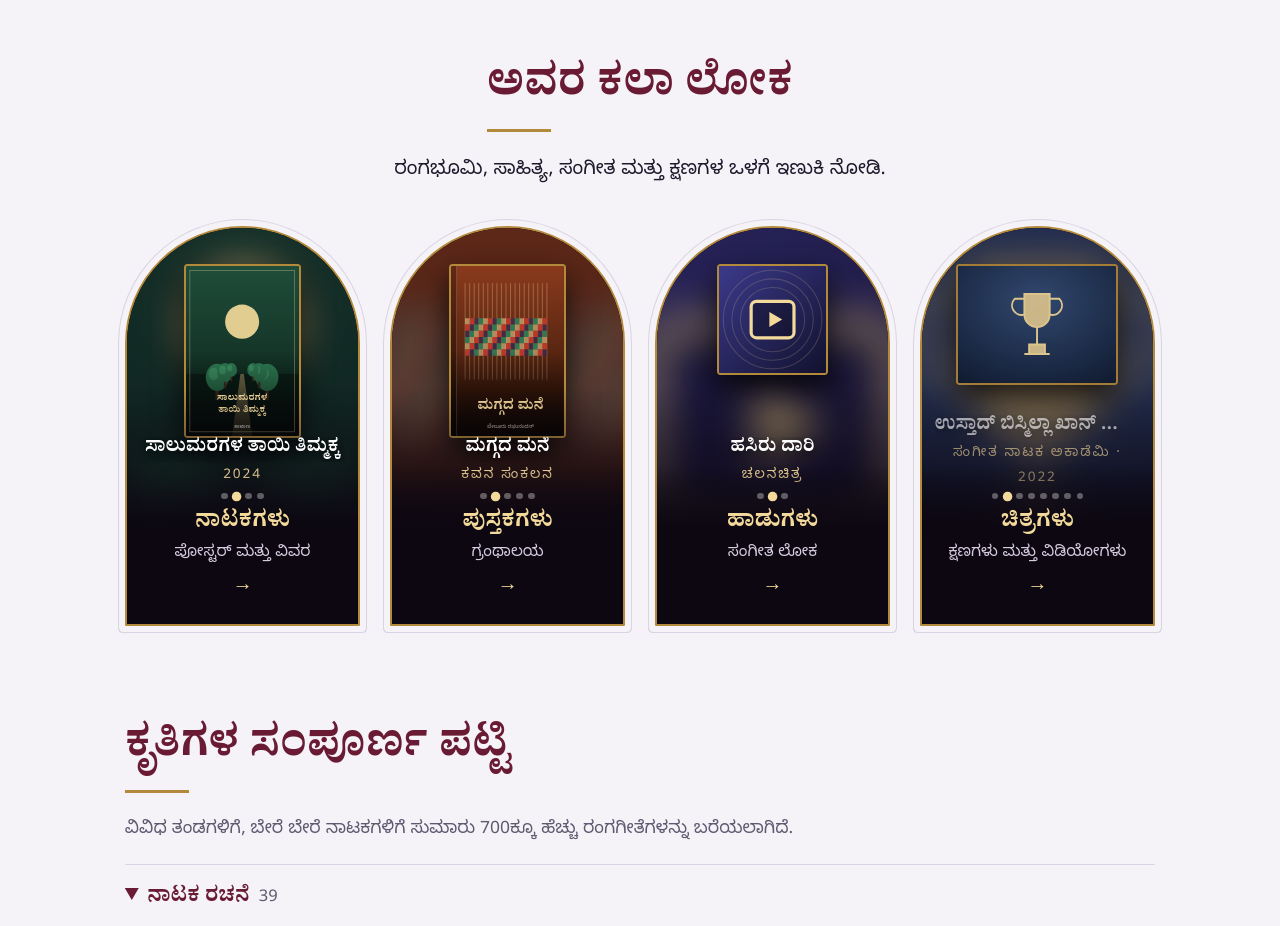
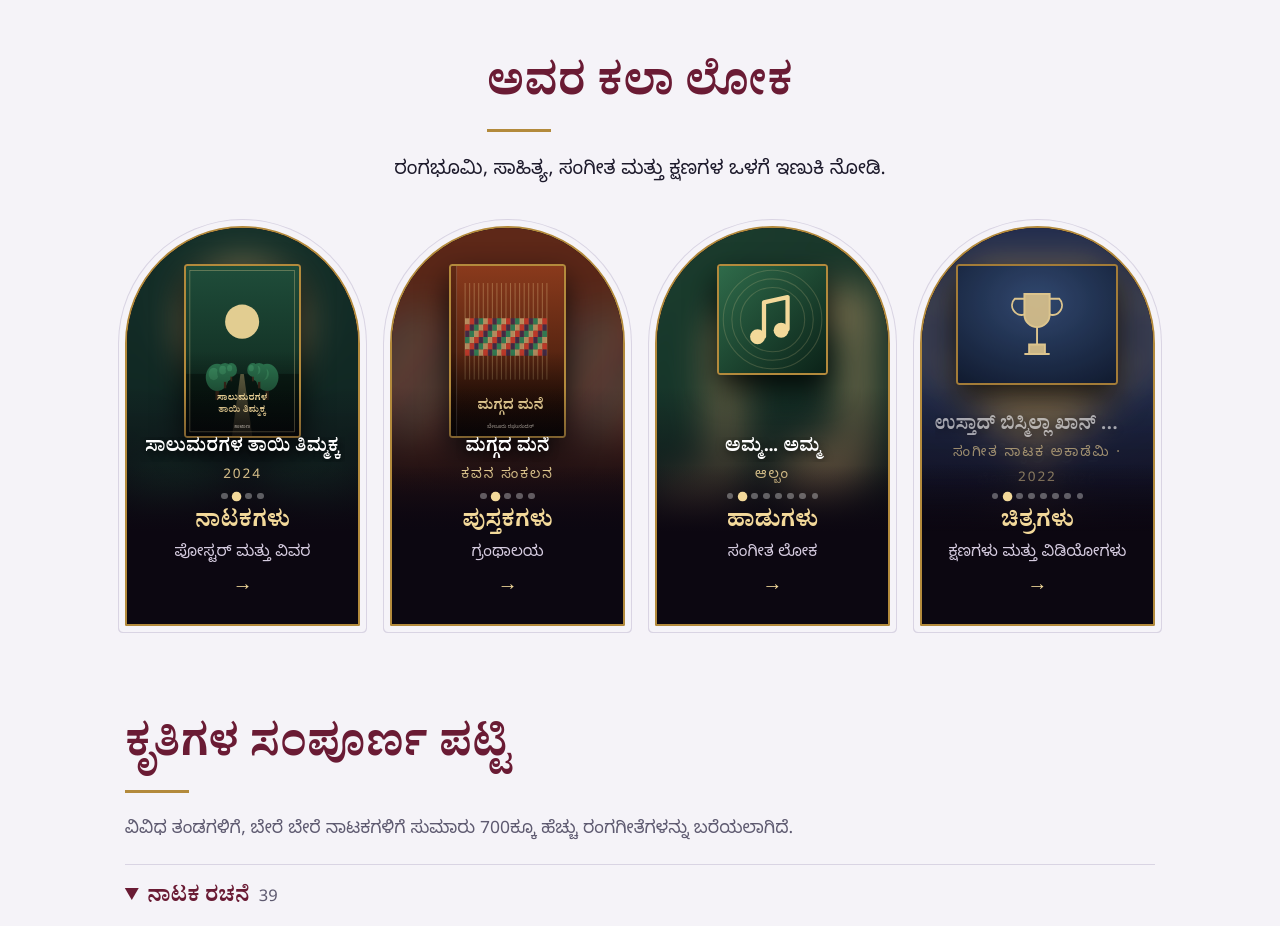
Before and after one commit to ShrinivasaPH/belurraghunandan, a plain HTML site: page index.html in a window 1280 px wide. Shown: the part 2560-3486 px from the top of the page. Drawn offline with nearby package versions, Linux system fonts and the light colour scheme.

Commit message:
The songs working

```diff
--- a/index.html
+++ b/index.html
@@ -478,6 +478,7 @@ body.view>*:not(header):not(footer):not(.vsec):not(#top-btn):not(#glb):not(#npf)
 .hub .fr-music{width:48%}.hub .fr-gallery{width:70%;top:14%}
 .hub .sl.on .kb.fr{animation:none}
 @media (prefers-reduced-motion:reduce){.hub .sl,.hub .sc{transition:none}.hub .sl.on .kb{animation:none}}
+.npfly.nol{display:grid;place-items:center;overflow:hidden;-webkit-mask-image:none;mask-image:none;padding:0}.nolyr{font:700 clamp(6rem,18vw,12rem)/1 var(--serif);color:#ffffff1f}
 </style>
 </head>
 <body>
@@ -822,12 +823,150 @@ var BOOKS=[
 ];
 var TYPES={play:{kn:'ನಾಟಕ',en:'Play'},film:{kn:'ಚಲನಚಿತ್ರ',en:'Film'},album:{kn:'ಆಲ್ಬಂ',en:'Album'}};
 var SONGS=[
- {id:'s1',src:'audio/sample-1.mp3',t:{kn:'ತೆರೆ ಸರಿಯಿತು',en:'Tere Sariyitu'},type:'play',used:{kn:'ಮಾದರಿ ನಾಟಕ',en:'Sample Play'},year:'2024',by:'',
-  ly:[[1.5,'ತೆರೆ ಸರಿಯಿತು ಬೆಳಕು ಮೂಡಿತು','Tere sariyitu belaku moodithu'],[5.5,'ರಂಗದ ಮೇಲೆ ಕನಸು ಅರಳಿತು','Rangada mele kanasu aralithu'],[9.5,'ಮೌನದ ಮಾತು ಹಾಡಾಗಿ ಬಂತು','Mounada maatu haadaagi banthu'],[13.5,'ಹೃದಯದ ಧ್ವನಿ ದೀಪವಾಯಿತು','Hrudayada dhwani deepavaayithu'],[17.5,'ಕಥೆಯ ಹೆಜ್ಜೆ ಮುಂದೆ ಸಾಗಿತು','Katheya hejje munde saagithu'],[21,'ರಂಗ ಮತ್ತೆ ನಗುತ ನಿಂತಿತು','Ranga matte naguta nintitu']]},
- {id:'s2',src:'audio/sample-2.mp3',t:{kn:'ಹಸಿರು ದಾರಿ',en:'Hasiru Daari'},type:'film',used:{kn:'ಮಾದರಿ ಚಲನಚಿತ್ರ',en:'Sample Film'},year:'2023',by:'',
-  ly:[[1.5,'ಹಸಿರು ದಾರಿ ಹಾಡು ಹಾಡಿತು','Hasiru daari haadu haadithu'],[5.5,'ಮರದ ನೆರಳು ಕಥೆ ಹೇಳಿತು','Marada neralu kathe helithu'],[9.5,'ಬೇರು ಆಳಕೆ ಇಳಿದು ನಿಂತಿತು','Beru aalake ilidu nintithu'],[13.5,'ಚಿಗುರು ಆಕಾಶ ನೋಡಿ ನಕ್ಕಿತು','Chiguru aakaasha nodi nakkithu'],[17.5,'ಕಾಲ ಹರಿದರೂ ನೆನಪು ಉಳಿಯಿತು','Kaala haridaru nenapu uliyithu'],[21,'ಹಸಿರು ದಾರಿ ಮುಂದೆ ಸಾಗಿತು','Hasiru daari munde saagithu']]},
- {id:'s3',src:'audio/sample-3.mp3',t:{kn:'ನೂಲಿನ ಹಾಡು',en:'Noolina Haadu'},type:'album',used:{kn:'ಮಾದರಿ ಆಲ್ಬಂ',en:'Sample Album'},year:'2025',by:'',
-  ly:[[1.5,'ನೂಲು ನೂಲು ಬೆಸೆದು ಬಂತು','Noolu noolu besedu banthu'],[5.5,'ಮಗ್ಗದ ಲಯ ಮನೆಯ ತುಂಬಿತು','Maggada laya maneya tumbithu'],[9.5,'ಬಣ್ಣ ಬಣ್ಣ ಕನಸು ನೇಯ್ದೆ','Banna banna kanasu neyde'],[13.5,'ಕೈಯ ಕಲೆ ಹಾಡಾಗಿ ಹರಿಯಿತು','Kaiya kale haadaagi hariyithu'],[17.5,'ಸಂಜೆ ಬೆಳಕು ಮೆಲ್ಲ ಇಳಿಯಿತು','Sanje belaku mella iliyithu'],[21,'ಮಗ್ಗ ಮೌನ ಹಾಡು ಉಳಿಯಿತು','Magga mouna haadu uliyithu']]}
+ {
+  "id": "kaituttu",
+  "src": "audios/Kaituttu Kannada Jukebox Rajguru Nayana Sooda Beluru Raghunandan.mp3",
+  "t": {
+   "kn": "ಕೈತುತ್ತು",
+   "en": "Kaituttu (Jukebox)"
+  },
+  "type": "album",
+  "used": {
+   "kn": "ಕೈತುತ್ತು ಜ್ಯೂಕ್‌ಬಾಕ್ಸ್",
+   "en": "Kaituttu Jukebox"
+  },
+  "year": "",
+  "by": "",
+  "ly": []
+ },
+ {
+  "id": "amma",
+  "src": "audios/ಶ್ವೇತಗಾನ ಬೇಲೂರು ರಘುನಂದನ್ ಅಮ್ಮ... ಅಮ್ಮ.mp3",
+  "t": {
+   "kn": "ಅಮ್ಮ... ಅಮ್ಮ",
+   "en": "Amma... Amma"
+  },
+  "type": "album",
+  "used": {
+   "kn": "ಶ್ವೇತಗಾನ",
+   "en": "Shwetagaana"
+  },
+  "year": "",
+  "by": "",
+  "ly": []
+ },
+ {
+  "id": "kannadi",
+  "src": "audios/ಶ್ವೇತಗಾನ ಬೇಲೂರು ರಘುನಂದನ್ ಕನ್ನಡಿ ಮುಂದೆ ನಿಂತಾಗ.mp3",
+  "t": {
+   "kn": "ಕನ್ನಡಿ ಮುಂದೆ ನಿಂತಾಗ",
+   "en": "Kannadi Munde Nintaaga"
+  },
+  "type": "album",
+  "used": {
+   "kn": "ಶ್ವೇತಗಾನ",
+   "en": "Shwetagaana"
+  },
+  "year": "",
+  "by": "",
+  "ly": []
+ },
+ {
+  "id": "nannavalu",
+  "src": "audios/ಶ್ವೇತಗಾನ ಬೇಲೂರು ರಘುನಂದನ್ ನನ್ನವಳು ಎಂದರೆ ಅನಂತ.mp3",
+  "t": {
+   "kn": "ನನ್ನವಳು ಎಂದರೆ ಅನಂತ",
+   "en": "Nannavalu Endare Ananta"
+  },
+  "type": "album",
+  "used": {
+   "kn": "ಶ್ವೇತಗಾನ",
+   "en": "Shwetagaana"
+  },
+  "year": "",
+  "by": "",
+  "ly": []
+ },
+ {
+  "id": "nee-illa",
+  "src": "audios/ಶ್ವೇತಗಾನ ಬೇಲೂರು ರಘುನಂದನ್ ನೀ ಇಲ್ಲವೆಂಬುದು ಲಹರಿಯು.mp3",
+  "t": {
+   "kn": "ನೀ ಇಲ್ಲವೆಂಬುದು ಲಹರಿಯು",
+   "en": "Nee Illavembudu Lahariyu"
+  },
+  "type": "album",
+  "used": {
+   "kn": "ಶ್ವೇತಗಾನ",
+   "en": "Shwetagaana"
+  },
+  "year": "",
+  "by": "",
+  "ly": []
+ },
+ {
+  "id": "nodalu",
+  "src": "audios/ಶ್ವೇತಗಾನ ಬೇಲೂರು ರಘುನಂದನ್ ನೋಡಲು ಚುಕ್ಕಿ.mp3",
+  "t": {
+   "kn": "ನೋಡಲು ಚುಕ್ಕಿ",
+   "en": "Nodalu Chukki"
+  },
+  "type": "album",
+  "used": {
+   "kn": "ಶ್ವೇತಗಾನ",
+   "en": "Shwetagaana"
+  },
+  "year": "",
+  "by": "",
+  "ly": []
+ },
+ {
+  "id": "preeti",
+  "src": "audios/ಶ್ವೇತಗಾನ ಬೇಲೂರು ರಘುನಂದನ್ ಪ್ರೀತಿಯೆಂಬುದು ಮಾಯೆ.mp3",
+  "t": {
+   "kn": "ಪ್ರೀತಿಯೆಂಬುದು ಮಾಯೆ",
+   "en": "Preetiyembudu Maaye"
+  },
+  "type": "album",
+  "used": {
+   "kn": "ಶ್ವೇತಗಾನ",
+   "en": "Shwetagaana"
+  },
+  "year": "",
+  "by": "",
+  "ly": []
+ },
+ {
+  "id": "baarayya",
+  "src": "audios/ಶ್ವೇತಗಾನ ಬೇಲೂರು ರಘುನಂದನ್ ಬಾರಯ್ಯ ಬಾ ಗುರುವೆ.mp3",
+  "t": {
+   "kn": "ಬಾರಯ್ಯ ಬಾ ಗುರುವೆ",
+   "en": "Baarayya Baa Guruve"
+  },
+  "type": "album",
+  "used": {
+   "kn": "ಶ್ವೇತಗಾನ",
+   "en": "Shwetagaana"
+  },
+  "year": "",
+  "by": "",
+  "ly": []
+ },
+ {
+  "id": "matte",
+  "src": "audios/ಶ್ವೇತಗಾನ ಬೇಲೂರು ರಘುನಂದನ್ ಮತ್ತೆ ಮತ್ತೆ ಕರೆವ ಶೈಲ.mp3",
+  "t": {
+   "kn": "ಮತ್ತೆ ಮತ್ತೆ ಕರೆವ ಶೈಲ",
+   "en": "Matte Matte Kareva Shaila"
+  },
+  "type": "album",
+  "used": {
+   "kn": "ಶ್ವೇತಗಾನ",
+   "en": "Shwetagaana"
+  },
+  "year": "",
+  "by": "",
+  "ly": []
+ }
 ];
 
 /* ---------- generated artwork ---------- */
@@ -1034,6 +1173,8 @@ function renderNow(){
 function lyIdx(){return lyPick||(lang==='kn'?1:2)}
 function renderLyrics(){
  var s=SONGS[idx],b=$('#npfly'),li=lyIdx();
+ var hasL=!!(s.ly&&s.ly.length);$('#pMode').style.display=$('#pScr').style.display=hasL?'':'none';
+ if(!hasL){b.className='npfly nol';b.innerHTML='<div class="nolyr" aria-hidden="true">♪</div>';curLine=-2;return}
  b.className='npfly '+(mode==='scr'?'scr':'lin');curLine=-2;
  if(mode==='scr'){var h='';s.ly.forEach(function(l,i){h+='<p data-i="'+i+'">'+esc(l[li])+'</p>'});b.innerHTML=h;b.scrollTop=0}
  else b.innerHTML='<div class="pv"></div><div class="cu"></div><div class="nx"></div>';
@@ -1042,6 +1183,7 @@ function renderLyrics(){
 function lineAt(t){var s=SONGS[idx],k=-1;for(var i=0;i<s.ly.length;i++){if(t>=s.ly[i][0])k=i}return k}
 function updLine(force){
  if(!npfOpen&&!force)return;
+ if(!SONGS[idx].ly||!SONGS[idx].ly.length)return;
  var s=SONGS[idx],k=lineAt(au.currentTime||0),b=$('#npfly'),li=lyIdx();
  if(k===curLine&&!force)return;curLine=k;
  if(mode==='scr'){
```
Also changed, not shown: 2 other files.
